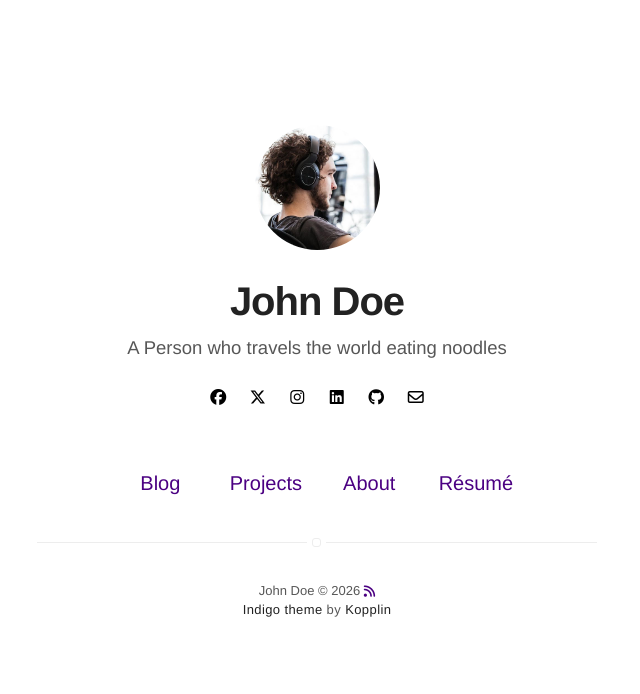
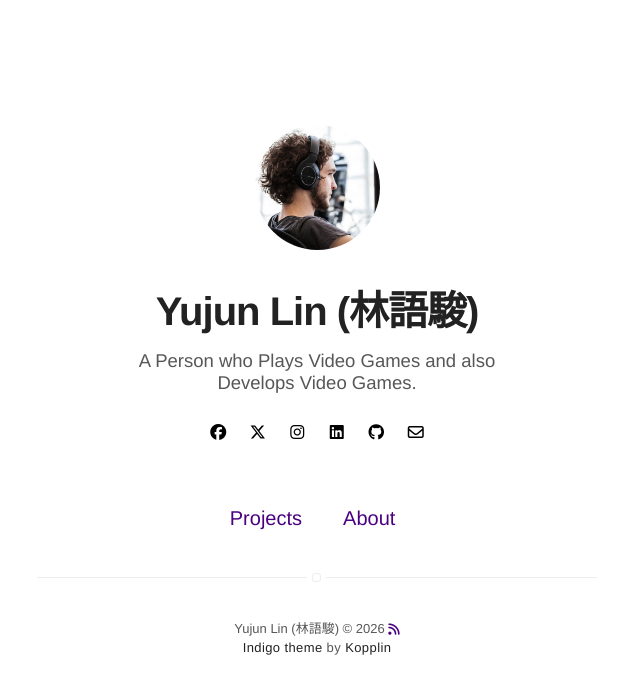
Before and after one commit to njdf18/portfolio-site, a Jekyll site: the page built from index.html, in a window 1280 px wide. Shown: the top 694 px of the page, without its empty margins (323-963 px from the left). Built offline with Jekyll 4.4.1, drawn with Linux system fonts in a browser that asks for light colours; nearby versions of some CDN libraries.

Commit message:
Change title and remove 2 navigation buttons

```diff
--- a/_config.yml
+++ b/_config.yml
@@ -1,9 +1,9 @@
 # main text of home
-title: John Doe
-bio: A Person who travels the world eating noodles
+title: Yujun Lin (林語駿)
+bio: A Person who Plays Video Games and also Develops Video Games.
 
 # twitter summary info
-description: A blog about technology and stuff related
+description: A portfolio website made by Yujun Lin.
 
 # if it's an external image, update below for true
 # better with square images
--- a/_includes/nav.html
+++ b/_includes/nav.html
@@ -4,14 +4,6 @@
             <li class="item">
                 <a class="link" href="{{ site.url }}/">Home</a>
             </li>
-        {% endif %}
-
-        {% if site.blog == true %}
-            {% if page.title != "Blog" %}
-                <li class="item">
-                    <a class="link" href="{{ site.url }}/blog">Blog</a>
-                </li>
-            {% endif %}
         {% endif %}
 
         {% if site.projects == true %}
@@ -29,11 +21,5 @@
                 </li>
             {% endif %}
         {% endif %}
-
-        {% if site.resume == true %}
-            <li class="item">
-                <a class="link" href="{% if site.resume-external %}{{ site.resume-url }}{% else %}{{ site.url }}/{{ site.resume-url }}{% endif %}">Résumé</a>
-            </li>
-        {% endif %}
     </ul>
 </nav>
```
